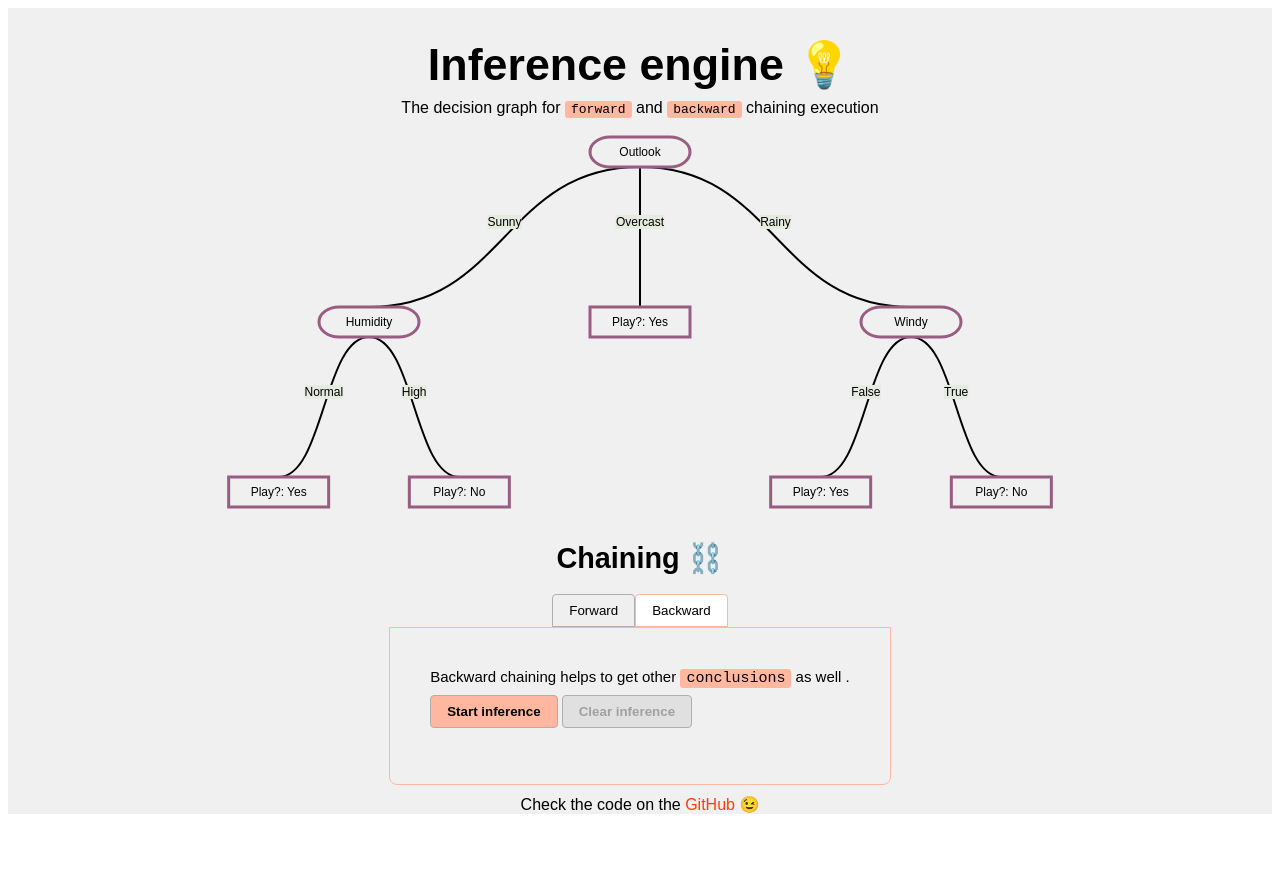
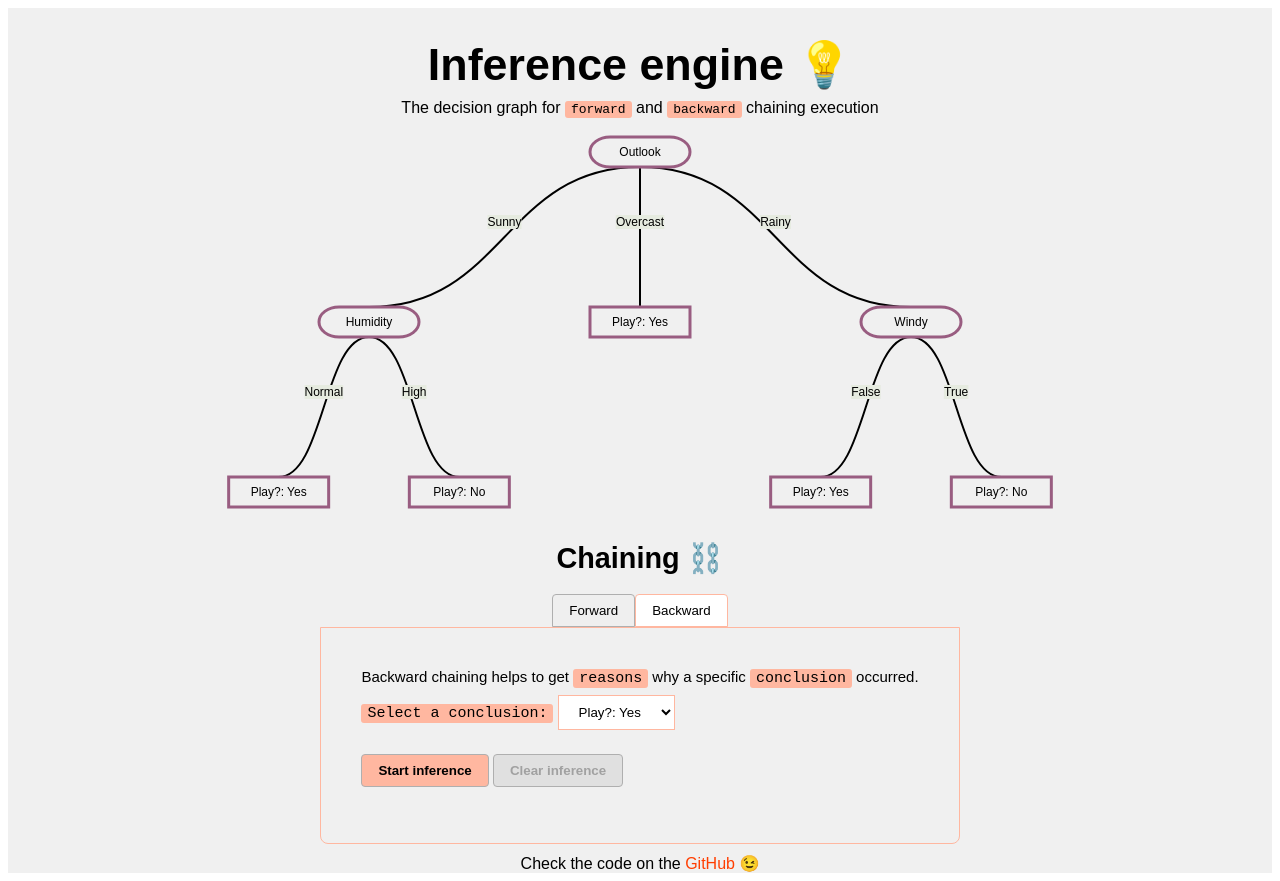
Before and after one commit to cyoq/inference-engine, a SvelteKit app: page / in a window 1280 px wide. Both pictures are taken after a click on the button "Backward". Before the commit the page ends 822 px from the top, so only its background shows below. Built offline with nearby package versions, Linux system fonts and the light colour scheme.

Commit message:
Add backward chaining interface

```diff
--- a/src/components/BackwardChaining.svelte
+++ b/src/components/BackwardChaining.svelte
@@ -1,41 +1,47 @@
 <script lang="ts">
   import { fade } from 'svelte/transition';
-  import { forwardInference } from '../store';
+  import { backwardInference, forwardInference } from '../store';
   import { NodeType } from '../types';
-  let answerColors = ['--chinese-violet', '--air-force-blue', '--asparagus', '--melon'];
+  let selectedConclusion: string;
 </script>
 
 <div class="container">
   <span>
-    Backward chaining helps to get other
-    <pre>conclusions</pre>
-    as well .
+    Backward chaining helps to get <pre>reasons</pre>
+    why a specific
+    <pre>conclusion</pre>
+    occurred.
   </span>
+
+  <div class="conclusion-choice">
+    <pre>Select a conclusion:</pre>
+    <select bind:value={selectedConclusion}>
+      {#each $backwardInference.conclusions as conclusion}
+        <option value={conclusion}>
+          {conclusion}
+        </option>
+      {/each}
+    </select>
+  </div>
 
   <div class="controls">
     <button
       class="control-btn"
-      on:click={forwardInference.startInference}
-      disabled={$forwardInference.hasInferenceStarted}>Start inference</button
+      on:click={() => backwardInference.startInference(selectedConclusion)}
+      disabled={selectedConclusion === '' || $backwardInference.hasInferenceStarted}
+      >Start inference</button
     >
     <button
       class="control-btn"
-      on:click={forwardInference.reset}
-      disabled={!$forwardInference.hasInferenceStarted}>Clear inference</button
+      on:click={backwardInference.reset}
+      disabled={!$backwardInference.hasInferenceStarted}>Clear inference</button
     >
   </div>
 
-  {#if $forwardInference.hasInferenceStarted && $forwardInference.currentNode.type === NodeType.Conclusion}
-    <div class="conclusion" in:fade>
-      <pre>Conclusion:</pre>
-      {$forwardInference.currentNode.prompt}
-    </div>
-  {/if}
-
-  {#if $forwardInference.hasInferenceStarted}
+  {#if $backwardInference.hasInferenceStarted}
     <div class="rules">
       <h2>Production rules</h2>
-      {#each $forwardInference.productionRules as rule}
+      {#each $backwardInference.productionRules as rule}
         <div class="rule" in:fade>
           <b>IF</b>
           {rule.facts.map((f) => `${f.name} = ${f.value}`).join(' AND ')}
@@ -73,19 +79,20 @@
     background-color: #e0e0e0;
   }
 
-  .controls {
+  .controls,
+  .conclusion-choice {
     margin-top: 0.5rem;
     margin-bottom: 1rem;
     margin-right: auto;
     margin-left: 0;
   }
 
-  .conclusion {
-    margin-top: 0.5rem;
-    margin-bottom: 0.5rem;
-    margin-right: auto;
-    margin-left: 0;
+  .conclusion-choice select {
+    background-color: #fff;
+    padding: 0.5rem 1rem;
+    border: 1px solid var(--orange);
   }
+
   .rule {
     font-size: 18px;
     margin-top: 0.5rem;
--- a/src/components/Tabs.svelte
+++ b/src/components/Tabs.svelte
@@ -1,13 +1,14 @@
 <script lang="ts">
   import { fade } from 'svelte/transition';
   import type { TabItem } from '../types';
-  import { forwardInference } from '../store';
+  import { backwardInference, forwardInference } from '../store';
 
   export let items: TabItem[] = [];
   export let activeTabIndex = 1;
 
   const handleClick = (tabValue: number) => () => {
     forwardInference.reset();
+    backwardInference.reset();
     activeTabIndex = tabValue;
   };
 </script>
--- a/src/components/TreeSvg.svelte
+++ b/src/components/TreeSvg.svelte
@@ -3,7 +3,7 @@
   import treeData from '../data/tree-example';
   import { NodeType, type TreeNode } from '../types';
   import Tooltip from './Tooltip.svelte';
-  import { forwardInference } from '../store';
+  import { backwardInference, forwardInference } from '../store';
 
   export let chartWidth: number = 660;
   export let chartHeight: number = 550;
@@ -89,8 +89,9 @@
       <g
         class="node {node.children ? 'node-internal' : 'node-leaf'}"
         transform="translate({node.x - rectWidth / 2},{node.y})"
-        opacity={$forwardInference.hasInferenceStarted
-          ? $forwardInference.visitedNodes.includes(node.data)
+        opacity={$forwardInference.hasInferenceStarted || $backwardInference.hasInferenceStarted
+          ? $forwardInference.visitedNodes.includes(node.data) ||
+            $backwardInference.visitedNodes.includes(node.data)
             ? 1
             : 0.3
           : 1}
```
